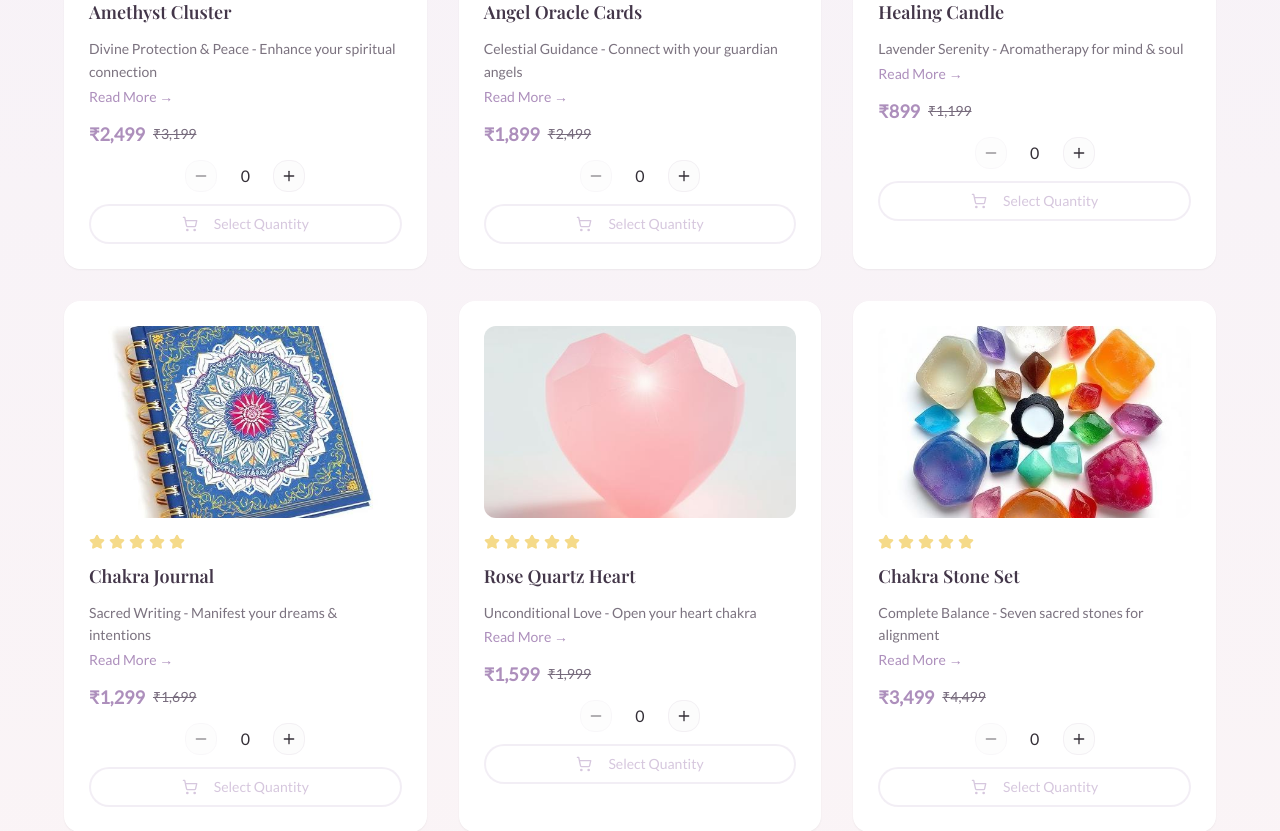
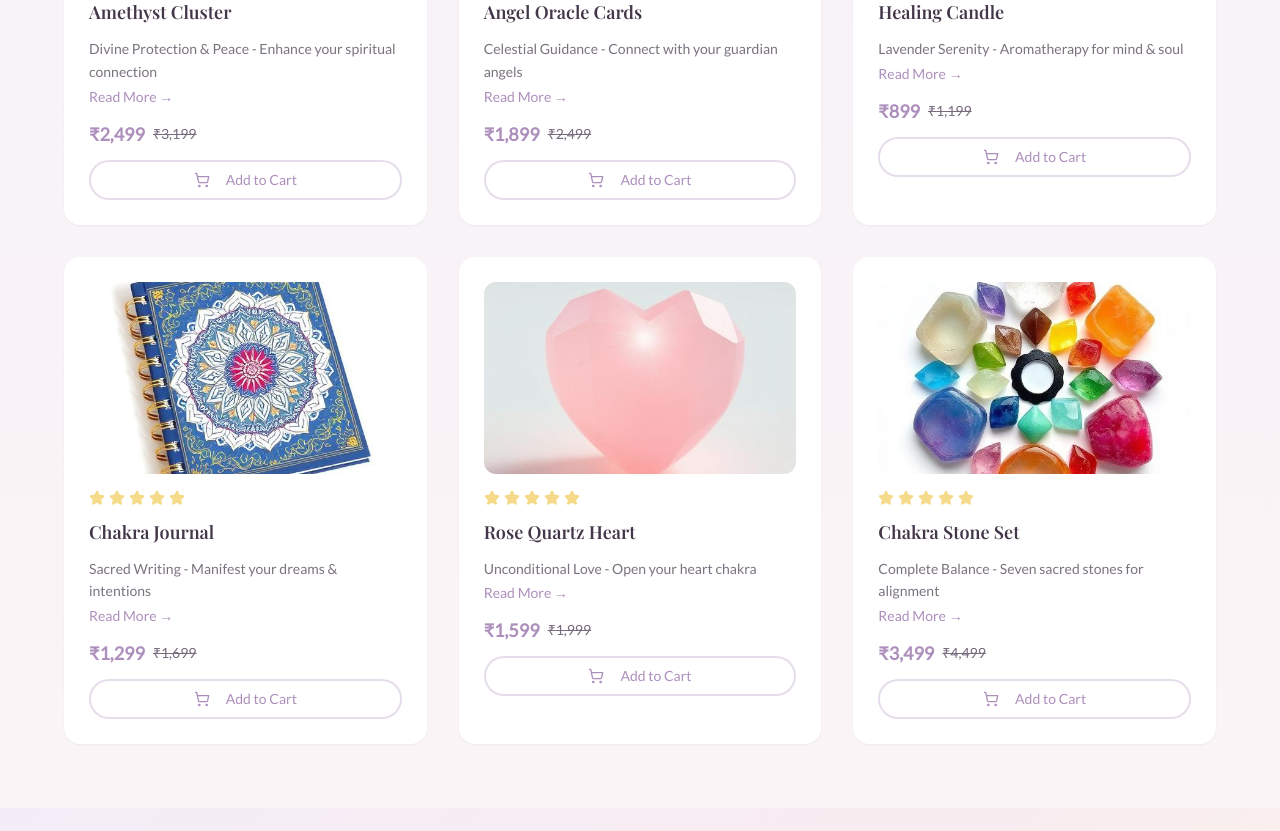
Before and after one commit to Gauravdembla/ethereal-treasure-market, a React (Vite) app: page / in a window 1280 px wide. Shown: the part 1080-1911 px from the top of the page. Built offline with nearby package versions, Linux system fonts and the light colour scheme.

Commit message:
Revert quantity controls on product card
The AI reverted the quantity controls on the product card to the "Add to Cart" button. The increase and decrease options were removed.

```diff
--- a/src/components/ProductCard.tsx
+++ b/src/components/ProductCard.tsx
@@ -1,8 +1,7 @@
-import { useState } from "react";
 import { Link } from "react-router-dom";
 import { Button } from "@/components/ui/button";
 import { Card } from "@/components/ui/card";
-import { ShoppingCart, Star, Plus, Minus } from "lucide-react";
+import { ShoppingCart, Star } from "lucide-react";
 import { useCart } from "@/hooks/useCart";
 
 interface ProductCardProps {
@@ -24,19 +23,12 @@ const ProductCard = ({
   originalPrice,
   rating = 5
 }: ProductCardProps) => {
-  const { addItem, items, updateQuantity } = useCart();
-  const [quantity, setQuantity] = useState(0);
+  const { addItem, items } = useCart();
 
   const cartItem = items.find(item => item.id === id);
 
   const handleAddToCart = () => {
-    if (quantity > 0) {
-      addItem({ id, name, price, image }, quantity);
-    }
-  };
-
-  const handleQuantityChange = (newQuantity: number) => {
-    setQuantity(Math.max(0, newQuantity));
+    addItem({ id, name, price, image }, 1);
   };
   return (
     <Card className="product-card group cursor-pointer">
@@ -83,36 +75,13 @@ const ProductCard = ({
           )}
         </div>
 
-        {/* Quantity Controls - Now above Add to Cart */}
-        <div className="flex items-center justify-center gap-3 mb-3">
-          <Button
-            size="sm"
-            variant="outline"
-            onClick={() => handleQuantityChange(quantity - 1)}
-            className="w-8 h-8 p-0"
-            disabled={quantity <= 0}
-          >
-            <Minus className="w-3 h-3" />
-          </Button>
-          <span className="w-8 text-center font-medium">{quantity}</span>
-          <Button
-            size="sm"
-            variant="outline"
-            onClick={() => handleQuantityChange(quantity + 1)}
-            className="w-8 h-8 p-0"
-          >
-            <Plus className="w-3 h-3" />
-          </Button>
-        </div>
-
         <Button
           onClick={handleAddToCart}
           variant="angelic"
           className="w-full group-hover:bg-gradient-to-r group-hover:from-primary/90 group-hover:to-accent/80 group-hover:text-primary-foreground transition-all duration-300"
-          disabled={quantity <= 0}
         >
           <ShoppingCart className="w-4 h-4 mr-2" />
-          {quantity > 0 ? `Add ${quantity} to Cart` : "Select Quantity"} {cartItem && `(${cartItem.quantity} in cart)`}
+          Add to Cart {cartItem && `(${cartItem.quantity} in cart)`}
         </Button>
       </div>
     </Card>
```
